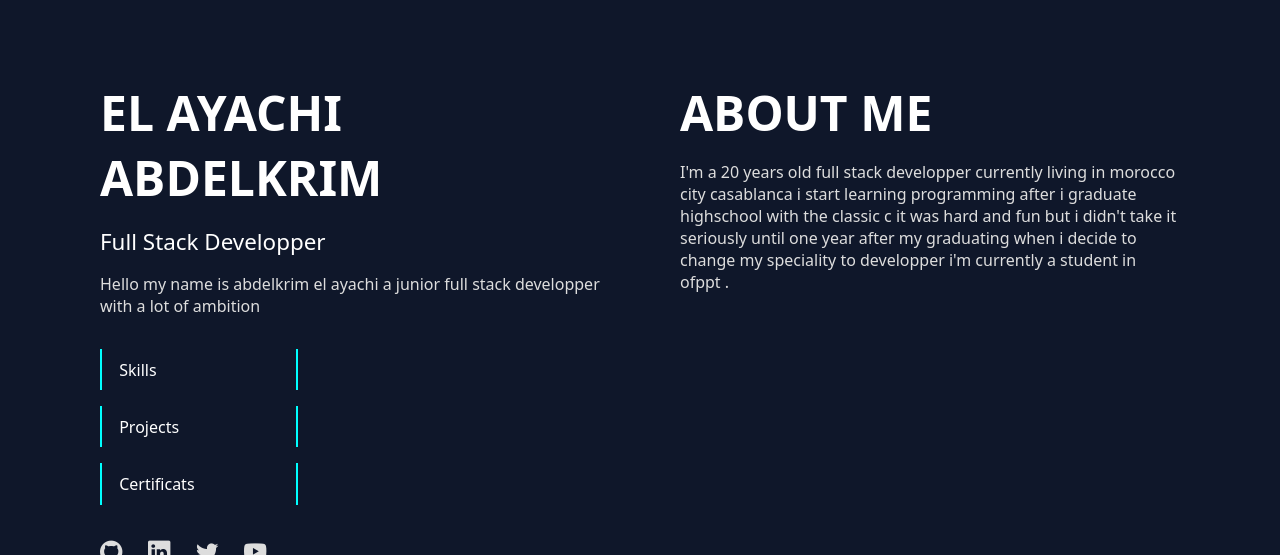
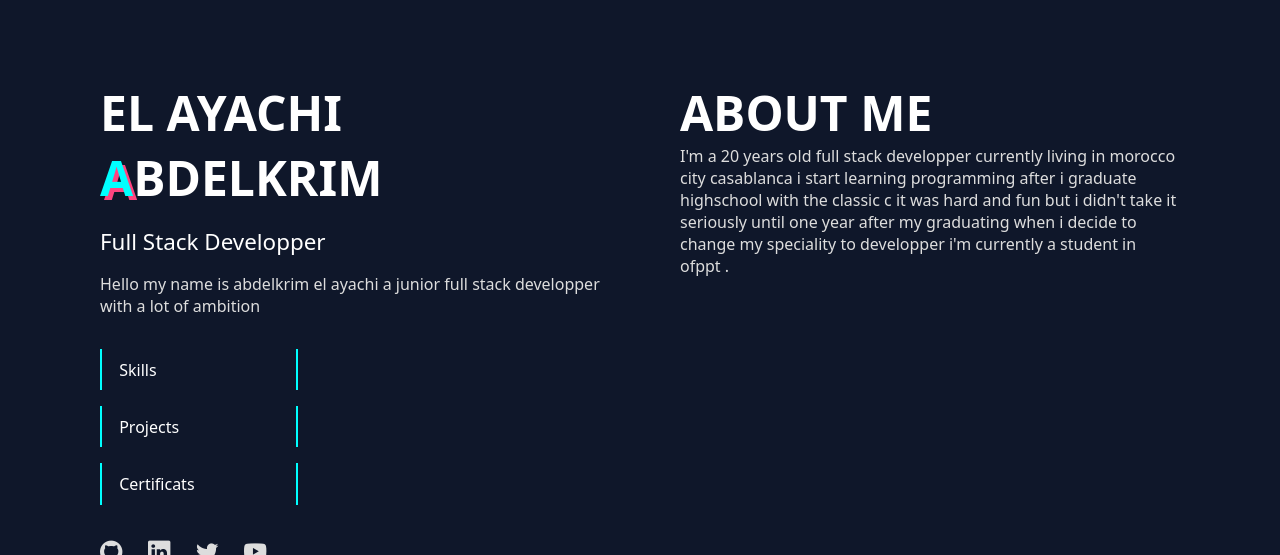
Before and after one commit to AbdelkrimElAyachi/my_portfolio, a PHP site: page / in a window 1280 px wide. Shown: the top 555 px of the page. Run offline with PHP 8.4, Linux system fonts and the light colour scheme; some libraries are stand-ins or nearby versions.

Commit message:
i don't remember what i change

```diff
--- a/css/style.css
+++ b/css/style.css
@@ -128,6 +128,7 @@ body{
 ul li:hover > .line_left{
   width: 100%;
   height: 2px;
+  background-color: rgb(255, 77, 169);
 }
 
 
@@ -142,6 +143,12 @@ ul li:hover > .line_left{
 }
 .icon:hover{
   color: var(--white);
+}
+
+/* letter different style */
+.different{
+  color: #00ffff;
+  text-shadow:4px 4px 0px  #ff447f  ;
 }
 
 /* scroll animation  */
--- a/index.js
+++ b/index.js
@@ -1,16 +1,22 @@
 import Router from "./js/libraries/Router.js";
 import { changeBG,CraeteLimoniCube,CraeteBlueCube,CraeteBlackCube,CraeteYellowCube,CraeteGreenCube } from "./js/libraries/BackgroundFunctions.js";
-
+import GETRequest from "./js/libraries/request.js";
 
 Router.start();
 
 Router.get("/","public/start.html",()=>{
-    changeBG()
+    changeBG(0,"B")
     setTimeout(() => {
         changeBG(0,"b");
     }, 1000);
 
-
+    GETRequest("./api/getRepositories.php")
+    .then(data => {
+        console.log(data);
+    })
+    .catch(error => {
+        console.log(error);
+    })
 
 })
 Router.get(404,"public/404.html",()=>{
--- /dev/null
+++ b/js/libraries/request.js
@@ -0,0 +1,17 @@
+export default function GETRequest(url){
+    return fetch(url,{
+        method: "GET",
+        headers:{
+            'Content-Type': '*/*',
+        }
+    })
+    .then(response => {
+        if(response.ok){
+            return response.json();
+        }
+        else{
+            throw new Error("failed request ");
+        }
+    })
+
+}
--- a/public/start.html
+++ b/public/start.html
@@ -1,6 +1,6 @@
 <div class="start_container animated">
     <div class="cart ">
-        <h1 class="title">El Ayachi ABDELKRIM</h1>
+        <h1 class="title">El Ayachi <span class="different">A</span>BDELKRIM</h1>
         <span class="work">Full Stack Developper</span>
         <p class="description">Hello my name is abdelkrim el ayachi a junior full stack developper with a lot of ambition  </p>
 
@@ -32,6 +32,7 @@
         </div>
     </div>
     <div class="cart ">
+        <div class="section">
             <h1 class="title">About Me</h1>
             <p class="description">
                 I'm a 20 years old full stack developper currently living in morocco city casablanca i start learning programming
@@ -39,5 +40,13 @@
                 i decide to change my speciality to developper i'm currently a student in ofppt .
             </p>
         </div>
+        <div class="projects">
+            <div class="logo">
+                <a href="#"><img src="" alt=""></a>
+            </div>
+            <div class="name"></div>
+            <div class="description"></div>
+        </div>
+    </div>
 
 </div>
```
Also changed, not shown: 1 other file. Lines whose indentation alone changed are shown as unchanged.
